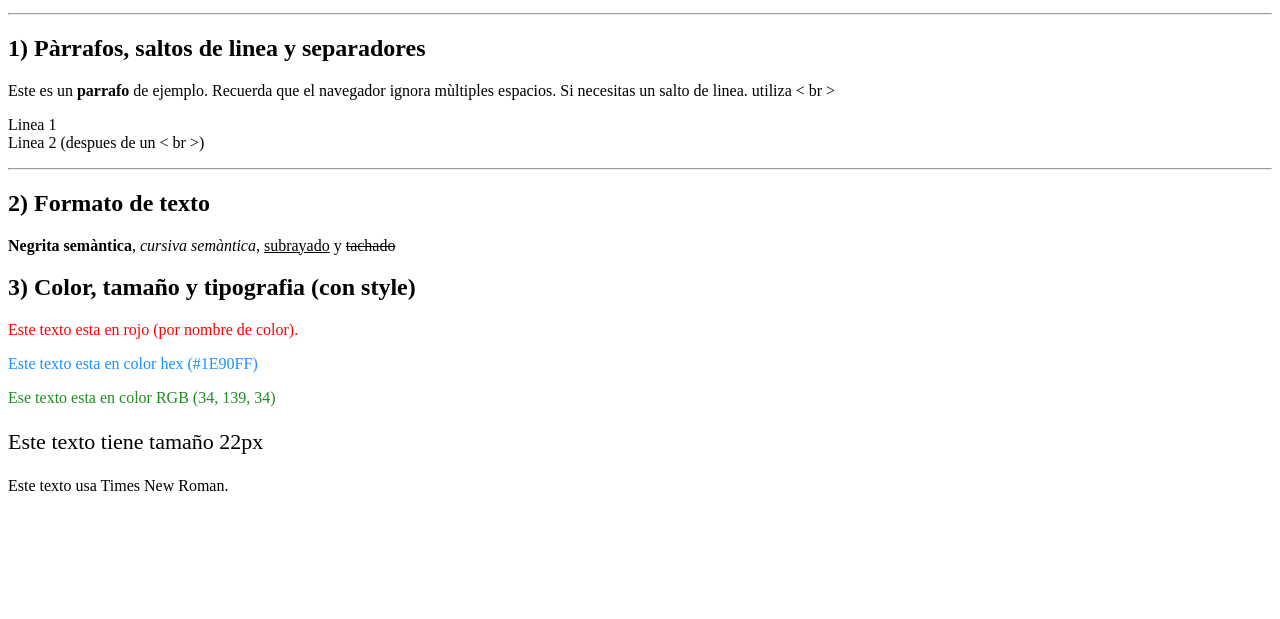
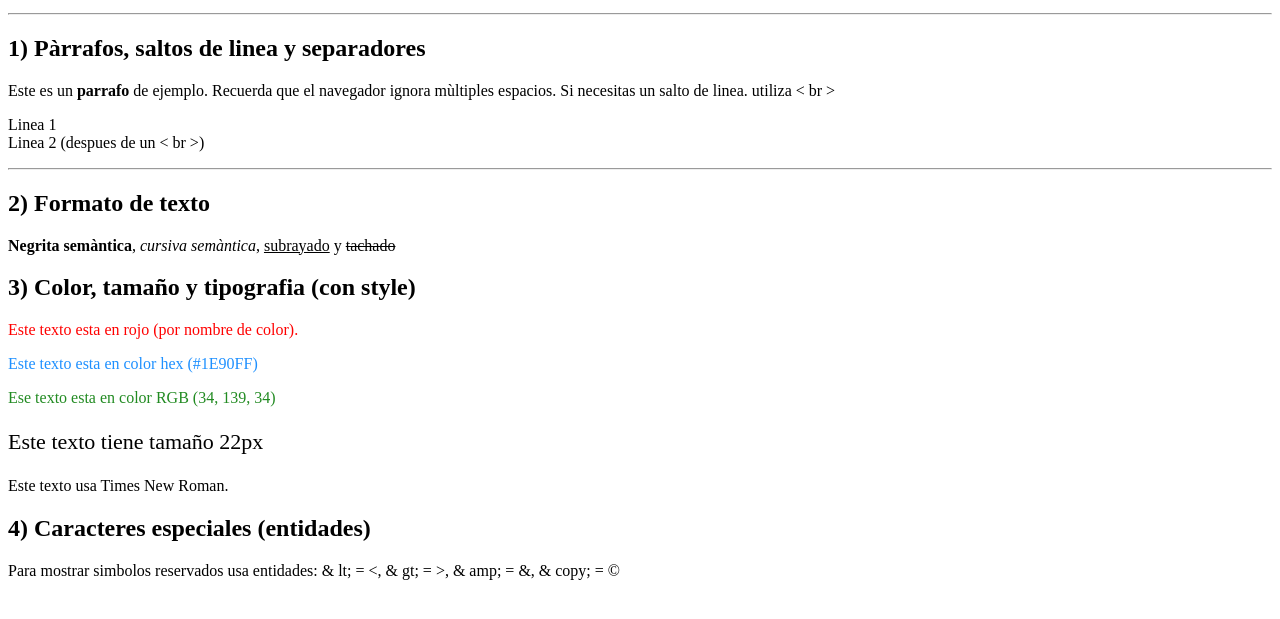
Before and after one commit to baldy777/laboratorio-2, a plain HTML site: page index.html in a window 1280 px wide. Shown: the part 101-720 px from the top of the page. Drawn offline with Linux system fonts and the light colour scheme.

Commit message:
feat: caracteres especiales

```diff
--- a/index.html
+++ b/index.html
@@ -28,6 +28,9 @@
     <p style="font-size: 22px;">Este texto tiene tamaño 22px</p>
     <p style="font-family: 'Times New Roman', Times, serif;">Este texto usa Times New Roman.</p>
 
+    <h2>4) Caracteres especiales (entidades)</h2>
+    <p>Para mostrar simbolos reservados usa entidades: & lt; = &lt, & gt; = &gt, & amp; = &amp, & copy; = &copy</p>
+
 
 </body>
 </html>
```
